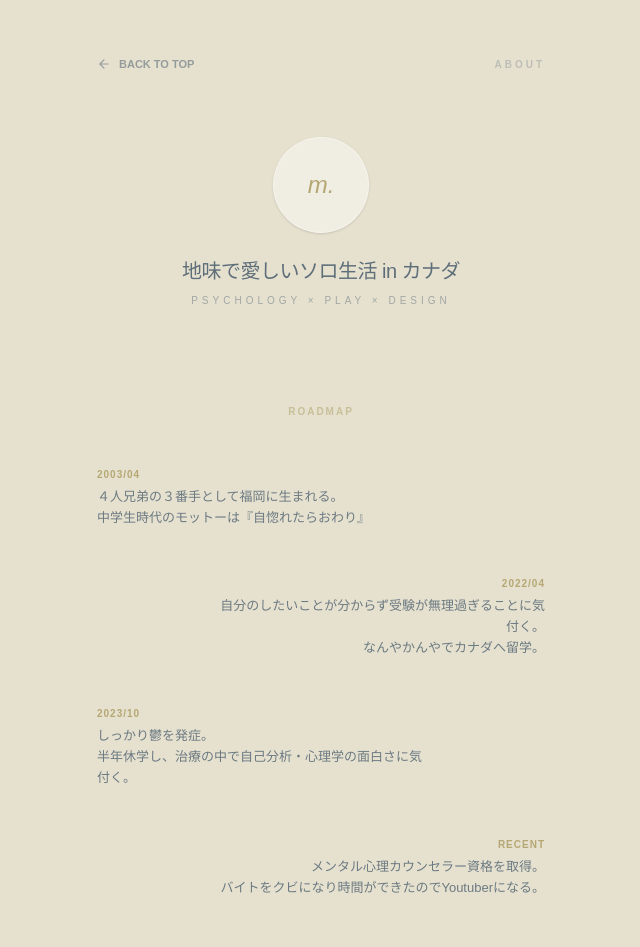
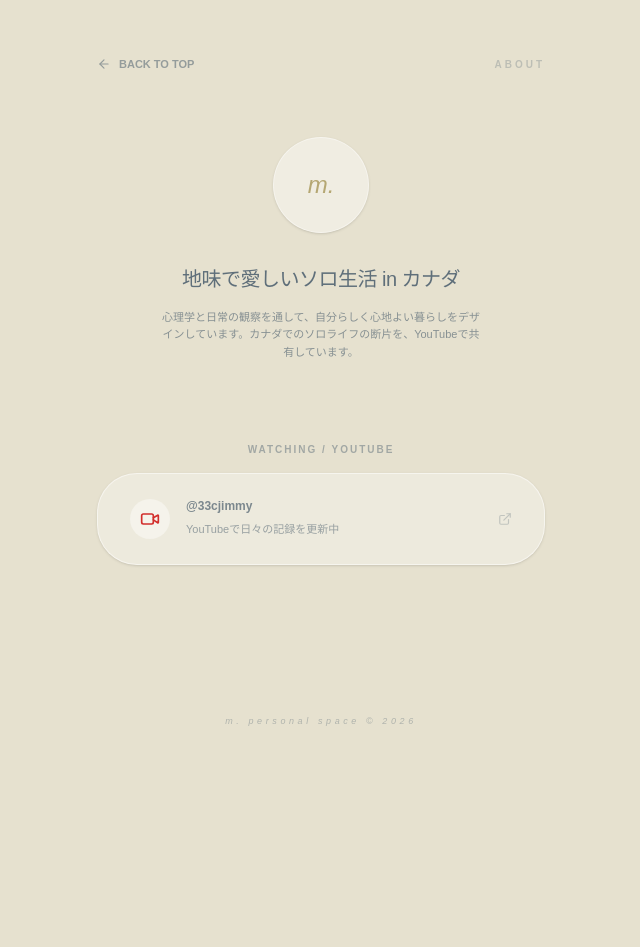
Before and after one commit to minomon893/m.-personal-space, a Next.js app: page /about in a window 1280 px wide. Shown: the top 947 px of the page, without its empty margins (319-959 px from the left). After the commit the page ends 800 px from the top, so only its background shows below. Built offline with nearby package versions, Linux system fonts and the light colour scheme.

Commit message:
chance about

```diff
--- a/src/app/about/page.js
+++ b/src/app/about/page.js
@@ -16,54 +16,23 @@ export default function AboutPage() {
         <span className="text-[10px] tracking-[0.3em] font-bold opacity-30 uppercase">About</span>
       </header>
 
-      <main className="w-full max-w-md mb-20">
+      <main className="w-full max-w-md">
 
         {/* CONCEPT SECTION */}
-        <section className="text-center space-y-6 mb-24">
+        <section className="text-center space-y-8 mb-20">
           <div className="w-24 h-24 bg-white/40 rounded-full mx-auto flex items-center justify-center border border-white/40 shadow-sm">
             <span className="text-2xl italic text-[#B5A773]">m.</span>
           </div>
-          <div className="space-y-2">
+          <div className="space-y-4">
             <h1 className="text-xl tracking-tight font-medium">地味で愛しいソロ生活 in カナダ</h1>
-            <p className="text-[10px] tracking-[0.4em] opacity-50 uppercase mt-1">Psychology × Play × Design</p>
-          </div>
-        </section>
-
-        {/* ROADMAP SECTION (斜め配置) */}
-        <section className="space-y-12">
-          <h2 className="text-[10px] font-bold tracking-[0.2em] text-[#B5A773] uppercase text-center opacity-60">Roadmap</h2>
-
-          <div className="space-y-12">
-            <RoadmapItem
-              year="2003/04"
-              text="４人兄弟の３番手として福岡に生まれる。<br />中学生時代のモットーは『自惚れたらおわり』"
-              align="left"
-            />
-            <RoadmapItem
-              year="2022/04"
-              text="自分のしたいことが分からず受験が無理過ぎることに気付く。<br />なんやかんやでカナダへ留学。"
-              align="right"
-            />
-            <RoadmapItem
-              year="2023/10"
-              text="しっかり鬱を発症。<br />半年休学し、治療の中で自己分析・心理学の面白さに気付く。"
-              align="left"
-            />
-            <RoadmapItem
-              year="Recent"
-              text="メンタル心理カウンセラー資格を取得。<br />バイトをクビになり時間ができたのでYoutuberになる。"
-              align="right"
-            />
-            <RoadmapItem
-              year="Diagnosis"
-              text="「流石にADHD過ぎる」って思い診察に行ったら、<br />鬱・社交不安・全般性不安と判明。<br />ADHDはグレーゾーン。"
-              align="left"
-            />
+            <p className="text-[11px] leading-relaxed opacity-70 max-w-xs mx-auto">
+              心理学と日常の観察を通して、自分らしく心地よい暮らしをデザインしています。カナダでのソロライフの断片を、YouTubeで共有しています。
+            </p>
           </div>
         </section>
 
         {/* YOUTUBE SECTION */}
-        <section className="space-y-4 mt-24">
+        <section className="space-y-4">
           <h2 className="text-[10px] font-bold opacity-50 tracking-[0.2em] uppercase text-center">Watching / YouTube</h2>
           <a
             href="https://www.youtube.com/@33cjimmy"
@@ -86,26 +55,10 @@ export default function AboutPage() {
 
       </main>
 
-      <footer className="mt-auto pb-10 text-[9px] tracking-[0.4em] opacity-40 italic">
+      <footer className="mt-auto pt-20 pb-10 text-[9px] tracking-[0.4em] opacity-40 italic">
         m. personal space &copy; 2026
       </footer>
 
     </div>
   );
 }
-
-function RoadmapItem({ year, text, align }) {
-  return (
-    <div className={`flex ${align === 'right' ? 'justify-end' : 'justify-start'}`}>
-      <div className={`w-[75%] ${align === 'right' ? 'text-right' : 'text-left'}`}>
-        <span className="block text-[10px] font-bold text-[#B5A773] uppercase tracking-widest mb-1">
-          {year}
-        </span>
-        <p
-          className="text-[13px] leading-relaxed opacity-90 font-medium"
-          dangerouslySetInnerHTML={{ __html: text }}
-        />
-      </div>
-    </div>
-  );
-}
--- a/src/app/menu/rpg/api/convert/route.js
+++ b/src/app/menu/rpg/api/convert/route.js
@@ -1,11 +1,7 @@
 import { NextResponse } from 'next/server';
-// import OpenAI from 'openai'; // OpenAIライブラリのインポートをコメントアウト
-
-// OpenAIのインスタンス化をコメントアウト（または削除）
-// const openai = new OpenAI({ apiKey: process.env.OPENAI_API_KEY });
 
 export async function POST(req) {
-  // 現在この機能は無効化されているため、APIキーが不要なレスポンスを返すようにしています
+  // OpenAIのimportを削除することで、環境変数のチェックを回避します
   return NextResponse.json({
     needsConversion: false,
     suggestions: [],
```
